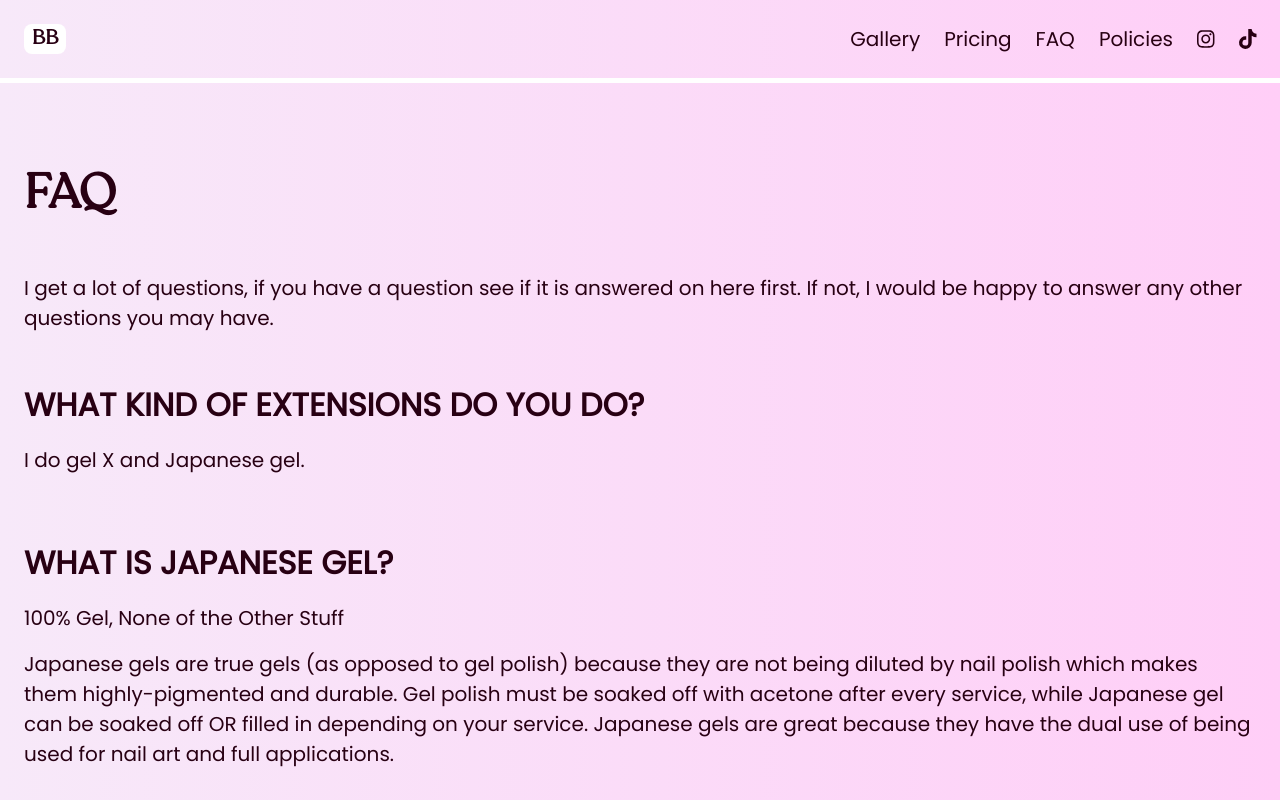
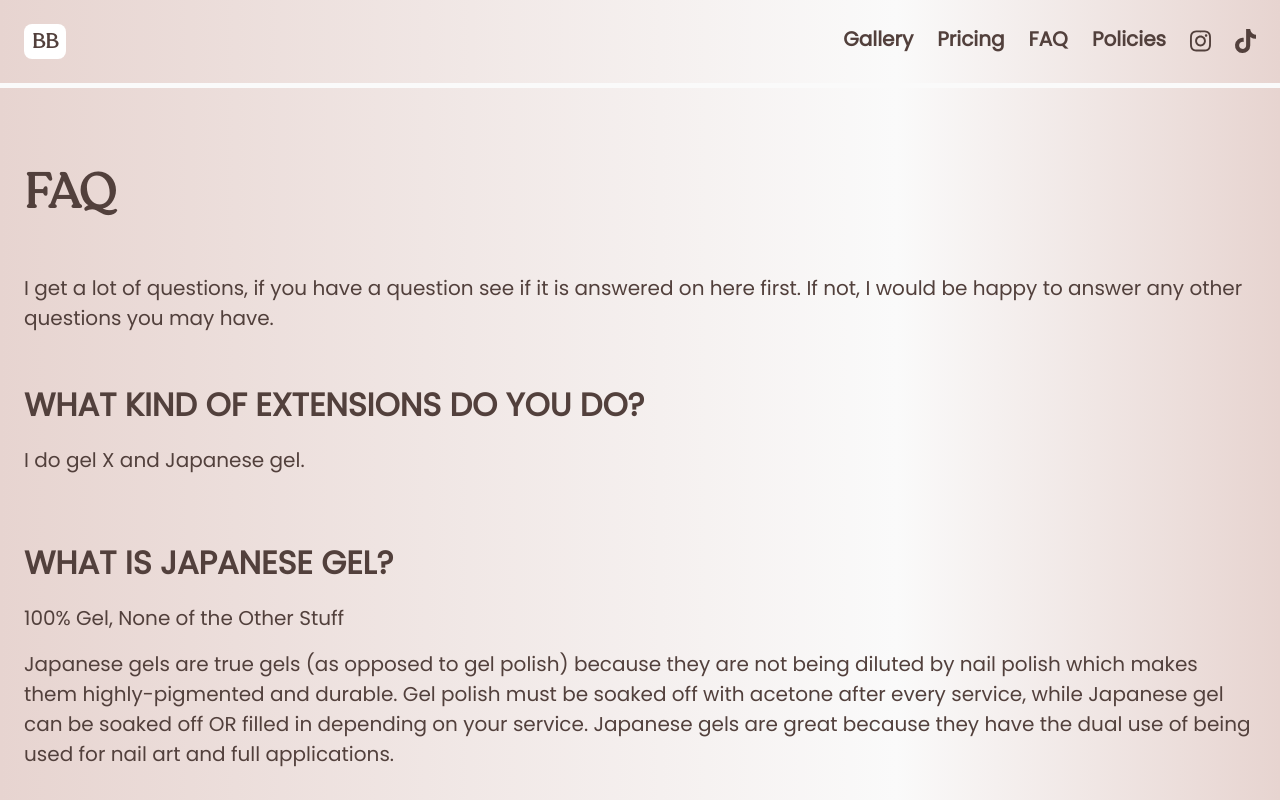
Before and after one commit to KevHnh/nailartbb, a React (Create React App) app: page /FAQ in a window 1280 px wide. Shown: the top 800 px of the page. Built offline with nearby package versions, Linux system fonts and the light colour scheme; the HTML template or start-up script is replaced by a standard one.

Commit message:
v1 - ready for review

```diff
--- a/src/components/LandingPage/LandingPage.css
+++ b/src/components/LandingPage/LandingPage.css
@@ -5,11 +5,12 @@
   justify-content: center;
   flex-direction: column;
   align-items: center;
-  background: rgb(247, 233, 249);
+  background: rgb(231, 212, 208);
   background: linear-gradient(
     90deg,
-    rgba(247, 233, 249, 1) 0%,
-    rgba(255, 206, 247, 1) 100%
+    rgba(231, 212, 208, 1) 0%,
+    rgba(250, 250, 250, 1) 70%,
+    rgba(231, 212, 208, 1) 100%
   );
 }
 
@@ -53,7 +54,7 @@
   flex-direction: column;
   border-radius: 0.5rem;
   padding: 5rem;
-  border-top: 5px solid white;
+  border-top: 5px solid var(--border);
   gap: 3rem;
 }
 
@@ -84,7 +85,7 @@
   width: 22rem;
   margin: 0rem 7rem;
   border-radius: 0.5rem;
-  border: 5px solid white;
+  border: 5px solid var(--border);
 }
 
 .LPBorderInner {
@@ -111,7 +112,7 @@
   width: 100%;
   padding: 8rem 3rem;
   cursor: pointer;
-  border: 5px solid white;
+  border: 5px solid var(--border);
 }
 
 .LPInnerItem:hover > .InnerItem1,
@@ -146,6 +147,8 @@
 @media screen and (max-width: 1000px) {
   .LPSection {
     flex-direction: column;
+    justify-content: center;
+    align-items: center;
   }
 
   .LPSectionBorder {
@@ -154,6 +157,7 @@
   }
 
   .LPInner {
+    width: fit-content;
     height: unset;
     min-height: unset;
   }
@@ -173,7 +177,7 @@
     display: flex;
     flex-direction: row;
     position: relative;
-    height: 32rem;
+    height: 36rem;
     padding-bottom: 4rem;
   }
 
@@ -190,7 +194,7 @@
     width: 20rem;
     margin: 0rem 1rem;
     border-radius: 0.5rem;
-    border: 5px solid white;
+    border: 5px solid var(--border);
   }
 
   .LPBorderInner {
--- a/src/components/Nav/Nav.css
+++ b/src/components/Nav/Nav.css
@@ -3,16 +3,18 @@
   top: 0;
   width: 100%;
   display: flex;
+  flex-direction: column;
   justify-content: center;
   align-items: center;
   background: transparent;
   z-index: 100;
-  border-bottom: 5px solid white;
-  background: rgb(247, 233, 249);
+  border-bottom: 5px solid var(--border);
+  background: rgb(231, 212, 208);
   background: linear-gradient(
     90deg,
-    rgba(247, 233, 249, 1) 0%,
-    rgba(255, 206, 247, 1) 100%
+    rgba(231, 212, 208, 1) 0%,
+    rgba(250, 250, 250, 1) 70%,
+    rgba(231, 212, 208, 1) 100%
   );
 }
 
@@ -34,23 +36,69 @@
   font-family: "Poppins";
   color: var(--sub1);
   font-size: 1.25rem;
-  font-weight: 500;
+  font-weight: 600;
   cursor: pointer;
   text-decoration: none;
 }
 
+.SMIcon {
+  font-size: 1.5rem;
+}
+
 .logo {
   font-family: "Recoleta";
-  font-weight: bolder;
+  font-weight: 1000;
   background-color: white;
   padding: 0 0.5rem;
   border-radius: 0.5rem;
   color: var(--title);
-  margin-right: 1.5rem;
+  display: flex;
+  justify-content: center;
+  align-items: center;
+}
+
+.MobileNavContainer {
+  display: flex;
+  height: 100vh;
+  border-top: 5px solid var(--border);
+  width: 100%;
 }
 
 @media screen and (max-width: 1000px) {
   .NavItem {
+    font-size: 1.25rem;
+    font-weight: 600;
+  }
+
+  .MobileNavContainer,
+  .MobileNavContainer .NavWrapper,
+  .MobileNavContainer .NavWrapper .NavSection,
+  .MobileNavContainer .NavWrapper .NavSection .NavItem {
+    width: 100%;
+  }
+
+  .MobileNavContainer .NavWrapper .NavSection .NavItem {
+    padding: .75rem 0rem;
+  }
+
+
+  .MobileNavContainer .NavWrapper {
+    width: 100%;
+  }
+
+  .SMIcon {
     font-size: 1.5rem;
   }
+
+  .NavSection {
+    display: flex;
+    flex-direction: column;
+    padding: 1.5rem 0rem;
+  }
+
+  .SMRow {
+    width: 10rem !important;
+    display: flex;
+    gap: 0rem;
+  }
 }
--- a/src/components/Nav/Nav.js
+++ b/src/components/Nav/Nav.js
@@ -3,13 +3,16 @@ import "./Nav.css";
 import { FontAwesomeIcon } from "@fortawesome/react-fontawesome";
 import { faInstagram, faTiktok } from "@fortawesome/free-brands-svg-icons";
 import { useNavigate } from "react-router-dom";
+import { faBars, faXmark } from "@fortawesome/free-solid-svg-icons";
 
 function Nav() {
   const [screenWidth, setScreenWidth] = useState(window.innerWidth);
+  const [menu, setMenu] = useState(false);
   const navigate = useNavigate();
 
   function redirect(path) {
     navigate(path);
+    setMenu(false);
     window.scroll(0, 0);
   }
 
@@ -35,14 +38,53 @@ function Nav() {
             </a>
           </div>
           <div className="NavSection">
-            <a className="NavItem">
-              <FontAwesomeIcon icon={faInstagram} />
-            </a>
-            <a className="NavItem">
-              <FontAwesomeIcon icon={faTiktok} />
+            <a className="NavItem" onClick={() => setMenu(!menu)}>
+              {!menu ? (
+                <FontAwesomeIcon icon={faBars} />
+              ) : (
+                <FontAwesomeIcon icon={faXmark} />
+              )}
             </a>
           </div>
         </div>
+        {menu ? (
+          <div className="MobileNavContainer">
+            <div className="NavWrapper">
+              <div className="NavSection">
+                <a className="NavItem" onClick={() => redirect("Gallery")}>
+                  Gallery
+                </a>
+                <a className="NavItem" onClick={() => redirect("Pricing")}>
+                  Pricing
+                </a>
+                <a className="NavItem" onClick={() => redirect("FAQ")}>
+                  FAQ
+                </a>
+                <a className="NavItem" onClick={() => redirect("Policies")}>
+                  Policies
+                </a>
+                <div className="SMRow">
+                  <a
+                    className="NavItem SMIcon"
+                    href="https://www.instagram.com/bb.love.nails92/"
+                    target="_blank"
+                  >
+                    <FontAwesomeIcon icon={faInstagram} />
+                  </a>
+                  <a
+                    className="NavItem SMIcon"
+                    href="https://www.tiktok.com/@bb.love.nails92"
+                    target="_blank"
+                  >
+                    <FontAwesomeIcon icon={faTiktok} />
+                  </a>
+                </div>
+              </div>
+            </div>
+          </div>
+        ) : (
+          <></>
+        )}
       </div>
     );
   }
@@ -56,7 +98,9 @@ function Nav() {
           </a>
         </div>
         <div className="NavSection">
-          <a className="NavItem" onClick={() => redirect("Gallery")}>Gallery</a>
+          <a className="NavItem" onClick={() => redirect("Gallery")}>
+            Gallery
+          </a>
           <a className="NavItem" onClick={() => redirect("Pricing")}>
             Pricing
           </a>
@@ -66,10 +110,18 @@ function Nav() {
           <a className="NavItem" onClick={() => redirect("Policies")}>
             Policies
           </a>
-          <a className="NavItem">
+          <a
+            className="NavItem SMIcon"
+            href="https://www.instagram.com/bb.love.nails92/"
+            target="_blank"
+          >
             <FontAwesomeIcon icon={faInstagram} />
           </a>
-          <a className="NavItem">
+          <a
+            className="NavItem SMIcon"
+            href="https://www.tiktok.com/@bb.love.nails92"
+            target="_blank"
+          >
             <FontAwesomeIcon icon={faTiktok} />
           </a>
         </div>
--- a/src/fonts.css
+++ b/src/fonts.css
@@ -1,12 +1,13 @@
 :root {
   --background1: #fa9786;
   --background2: #d47f70;
-  --title: #280013;
-  --sub1: #280013;
-  --sub2: #280013;
+  --title: #52403c;
+  --sub1: #52403c;
+  --sub2: #52403c;
   --btn: #fafafa;
-  --btnHover1: #ECC2D2;
-  --btnHover2: #ECC2D2;
+  --btnHover1: #ffd2c8;
+  --btnHover2: #ffd2c8;
+  --border: #fafafa;
 }
 
 @font-face {
@@ -51,8 +52,9 @@
 .btn {
   font-family: "Poppins";
   font-size: 1.5rem;
+  font-weight: 600;
   padding: 1rem 1.5rem;
-  width: fit-content;
+  width: 100%;
   cursor: pointer;
   background-color: var(--btn);
   transition: all 0.5s ease-in-out;
@@ -66,7 +68,7 @@
 }
 
 .btn:hover {
-  box-shadow: inset 22rem 0 0 0 var(--btnHover1);
+  box-shadow: inset 24rem 0 0 0 var(--btnHover1);
 }
 
 .tableBtn {
--- a/src/style.css
+++ b/src/style.css
@@ -3,13 +3,15 @@
   width: 100%;
   display: flex;
   justify-content: center;
-  background: rgb(247, 233, 249);
+
+  min-height: 30rem;
+  background: rgb(231, 212, 208);
   background: linear-gradient(
     90deg,
-    rgba(247, 233, 249, 1) 0%,
-    rgba(255, 206, 247, 1) 100%
+    rgba(231, 212, 208, 1) 0%,
+    rgba(250, 250, 250, 1) 70%,
+    rgba(231, 212, 208, 1) 100%
   );
-  min-height: 30rem;
 }
 
 .GlobalWrapper {
```
